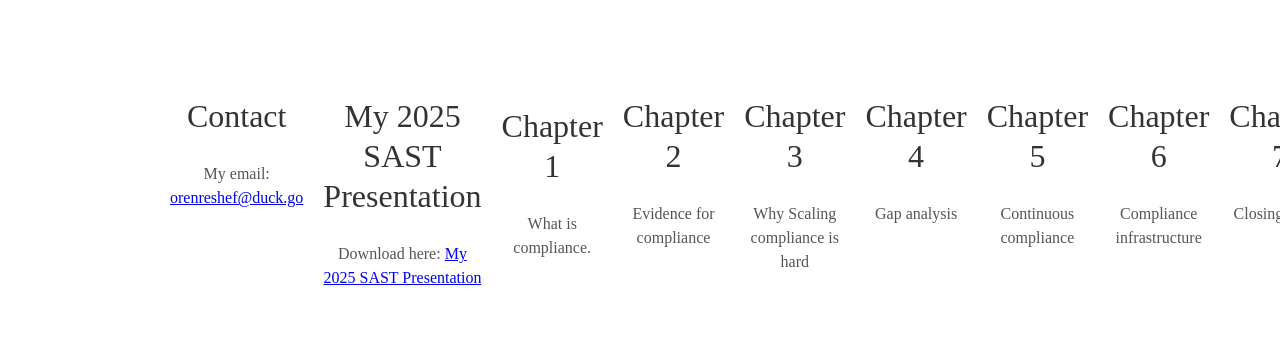
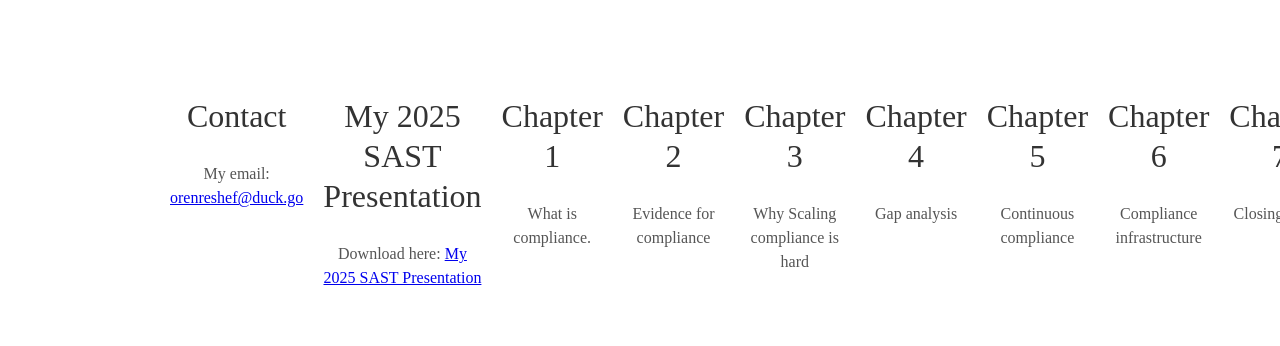
Before and after one commit to oren-reshef/thefelix, a Jekyll site: the page built from index.html, in a window 1280 px wide. Shown: the part 1570-1916 px from the top of the page. Built offline with Jekyll 4.4.1, drawn with Linux system fonts in a browser that asks for light colours; some web fonts are replaced.

Commit message:
chapters of the book

```diff
--- a/_includes/about.html
+++ b/_includes/about.html
@@ -12,7 +12,7 @@
     <h2>My 2025 SAST Presentation</h2>
     <p>Download here: <a href="/assets/downloads/SAST-2025-Oren.pdf">My 2025 SAST Presentation</a></p>
   </div>
-  <div class="tech" style="clear: both; margin-top: 20px;">
+  <div class="tech">
     <h2>Chapter 1</h2>
     <p>What is compliance.</p>
   </div>
```
